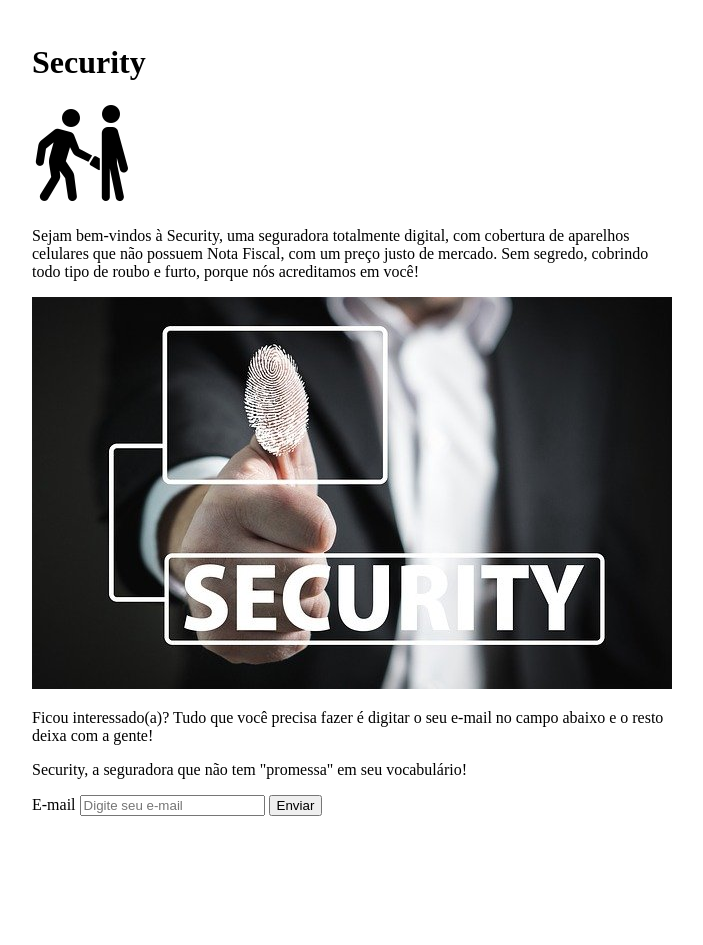
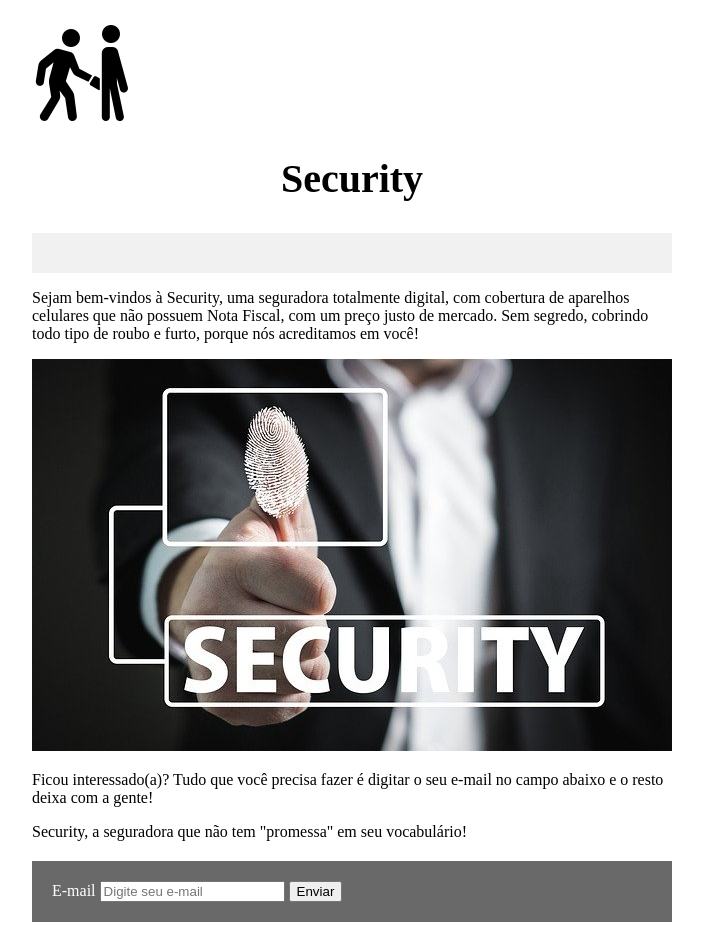
Before and after one commit to guilhermeabraob/frontend, a plain HTML site: page Módulo 11/newsletter.html in a window 1280 px wide. Shown: the whole page, without its empty margins (288-991 px from the left). Before the commit the page ends 843 px from the top, so only its background shows below. Drawn offline with Linux system fonts and the light colour scheme.

Commit message:
Commit M11

```diff
--- a/Módulo 11/newsletter.html
+++ b/Módulo 11/newsletter.html
@@ -4,6 +4,7 @@
     <meta charset="UTF-8">
     <meta http-equiv="X-UA-Compatible" content="IE=edge">
     <meta name="viewport" content="width=device-width, initial-scale=1.0">
+    <link rel="preconnect" href="https://fonts.googleapis.com">
     <title>Security Newletter</title>
 </head>
 <body>
@@ -11,24 +12,29 @@
     <table style="width: 600px; margin: 20px auto;">
     <tr>
         <td>
-            <h1>Security</h1>
-            <img src="./Imagens/icons8-batedor-de-carteiras-100.png" alt="Security">
+            <a href="#">
+            <img src="./Imagens/icons8-batedor-de-carteiras-100.png" alt="Security"></a>
+            <a style="text-align: center; font-size: 20px;">
+            <h1>Security</h1></a>
         </td>
     </tr>
     <tr>
         <td>
+            <a style="background-color:rgb(241, 241, 241); color: black; font-size: 1.0em; display: block; padding: 20px; width: auto;"></a>
             <p>Sejam bem-vindos à Security, uma seguradora totalmente digital, com cobertura de aparelhos celulares que não possuem Nota Fiscal, com um preço justo de mercado. Sem segredo, cobrindo todo tipo de roubo e furto, porque nós acreditamos em você!</p>
-            <img src="./Imagens/fingerprint-g0634dbbfb_640.jpg" alt="Security">
+            <a href="#">
+            <img src="./Imagens/fingerprint-g0634dbbfb_640.jpg" alt="Security"></a>
             <p>Ficou interessado(a)? Tudo que você precisa fazer é digitar o seu e-mail no campo abaixo e o resto deixa com a gente!</p>
             <p>Security, a seguradora que não tem "promessa" em seu vocabulário!</p>
-            <label for="E-mail">E-mail</label>
-            <input id="E-mail" name="E-mail" placeholder="Digite seu e-mail">
-            <input type="submit" value="Enviar">
-
         </td>
     </tr>
     <tr>
-        <td></td>
+        <td>
+            <a style="background-color:dimgray; color: white; display: block; padding: 20px; width: auto;">
+            <label for="E-mail">E-mail</label>
+            <input id="E-mail" name="E-mail" placeholder="Digite seu e-mail">
+            <input type="submit" value="Enviar"></a>
+        </td>
     </tr>
     </table>
 </body>
```
